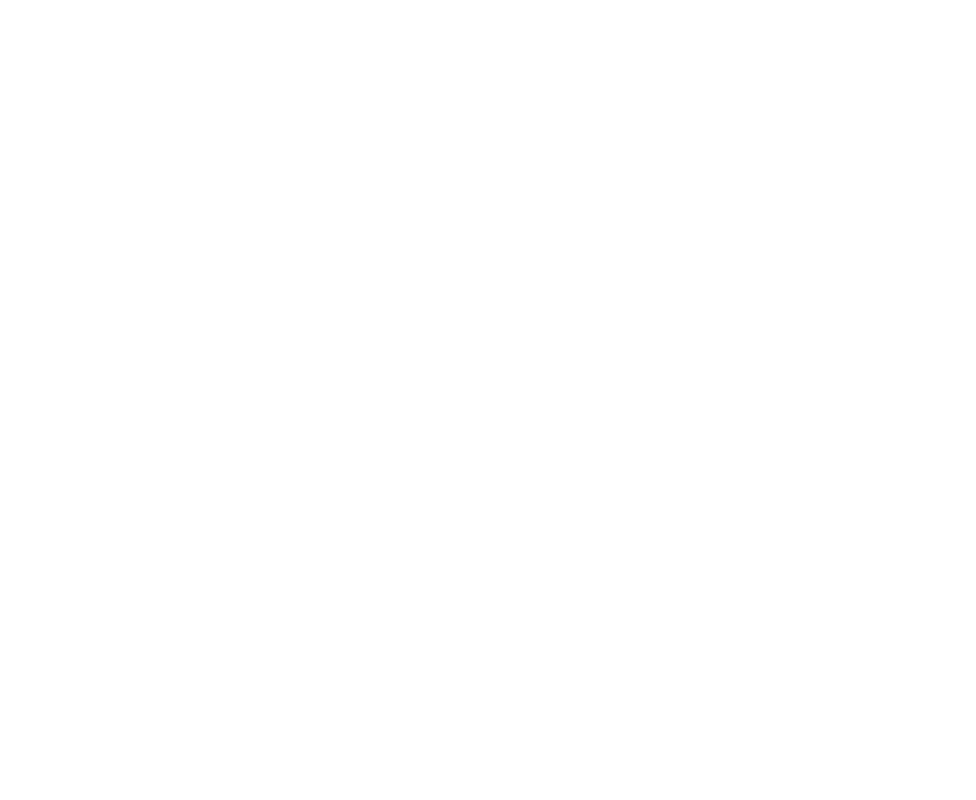
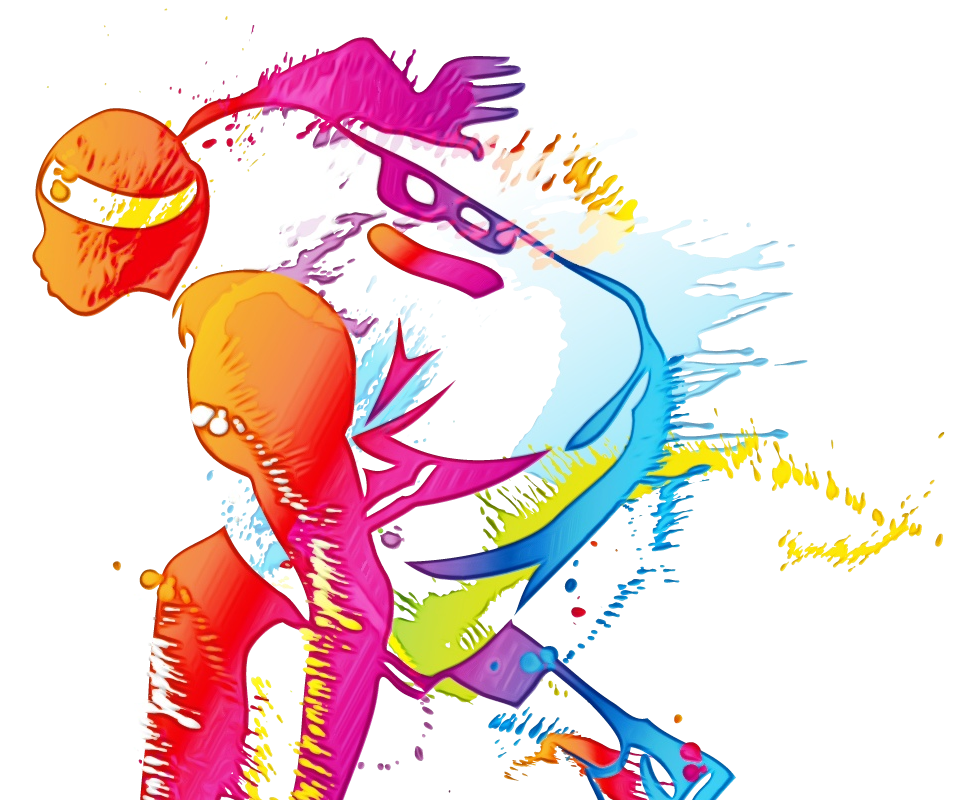
Before and after one commit to diegokotula/esportes, a plain HTML site: page index.htm in a window 1280 px wide. Shown: the top 800 px of the page, without its empty margins (34-1010 px from the left). Drawn offline with Linux system fonts and the light colour scheme.

Commit message:
34567890

```diff
--- a/index.htm
+++ b/index.htm
@@ -3,4 +3,12 @@
 <head>
     <meta charset="UTF-8">
     <meta name="viewport" content="width=device-width, initial-scale=1.0">
-    <title> esportes !</title>
+    <title>Document</title>
+    <link rel="stylecheet" href="style.css">
+</head>
+<body>
+    <header class="cabecalho">
+        <img src="./imagens/image.png" class="jogador">
+    </header>
+</body>
+</html>
--- a/style.css
+++ b/style.css
@@ -0,0 +1,4 @@
+.jogador{
+    width: 20px;
+    height: 30px;
+}
```
Also changed, not shown: imagens/image.png (added).
